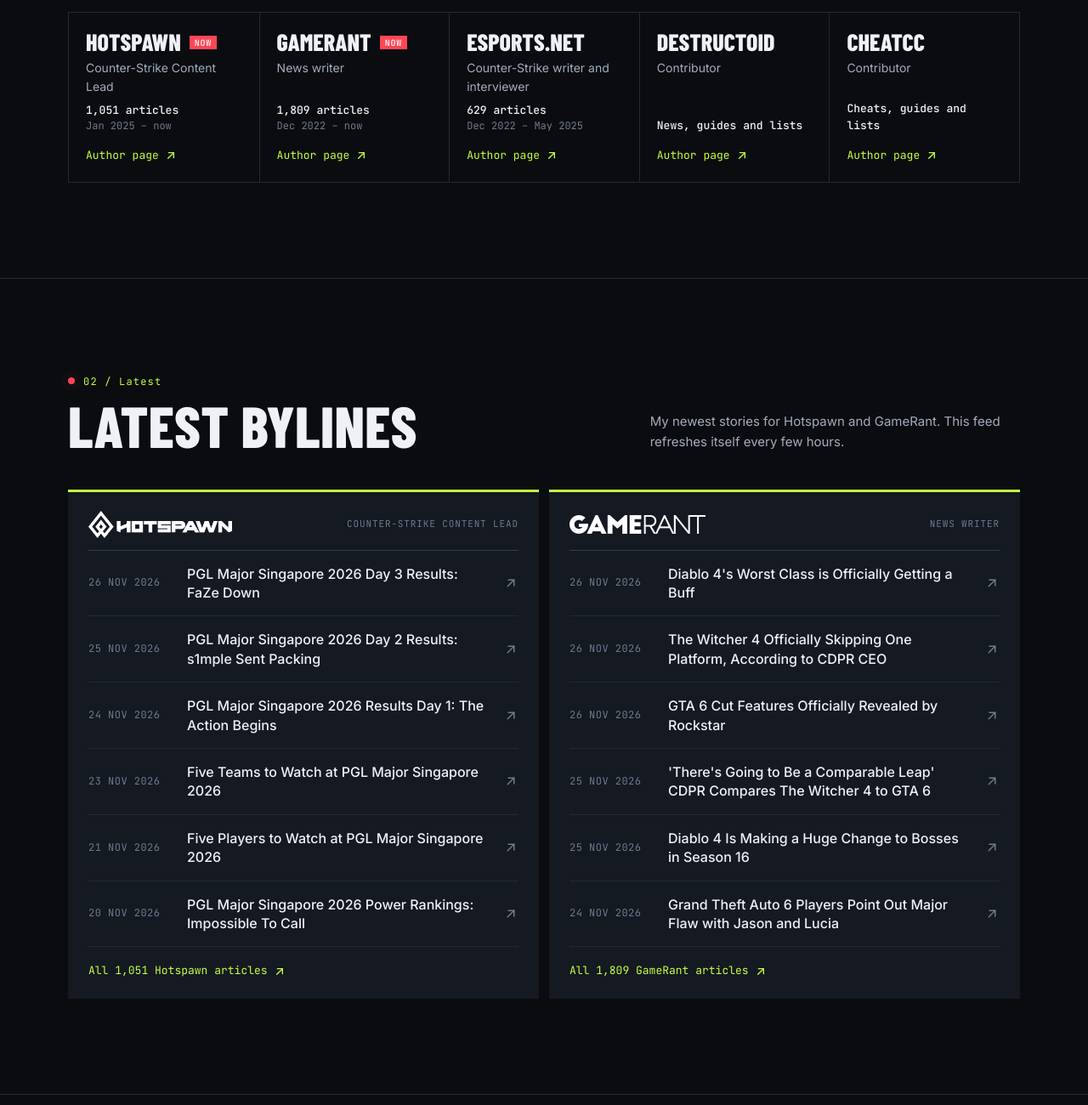
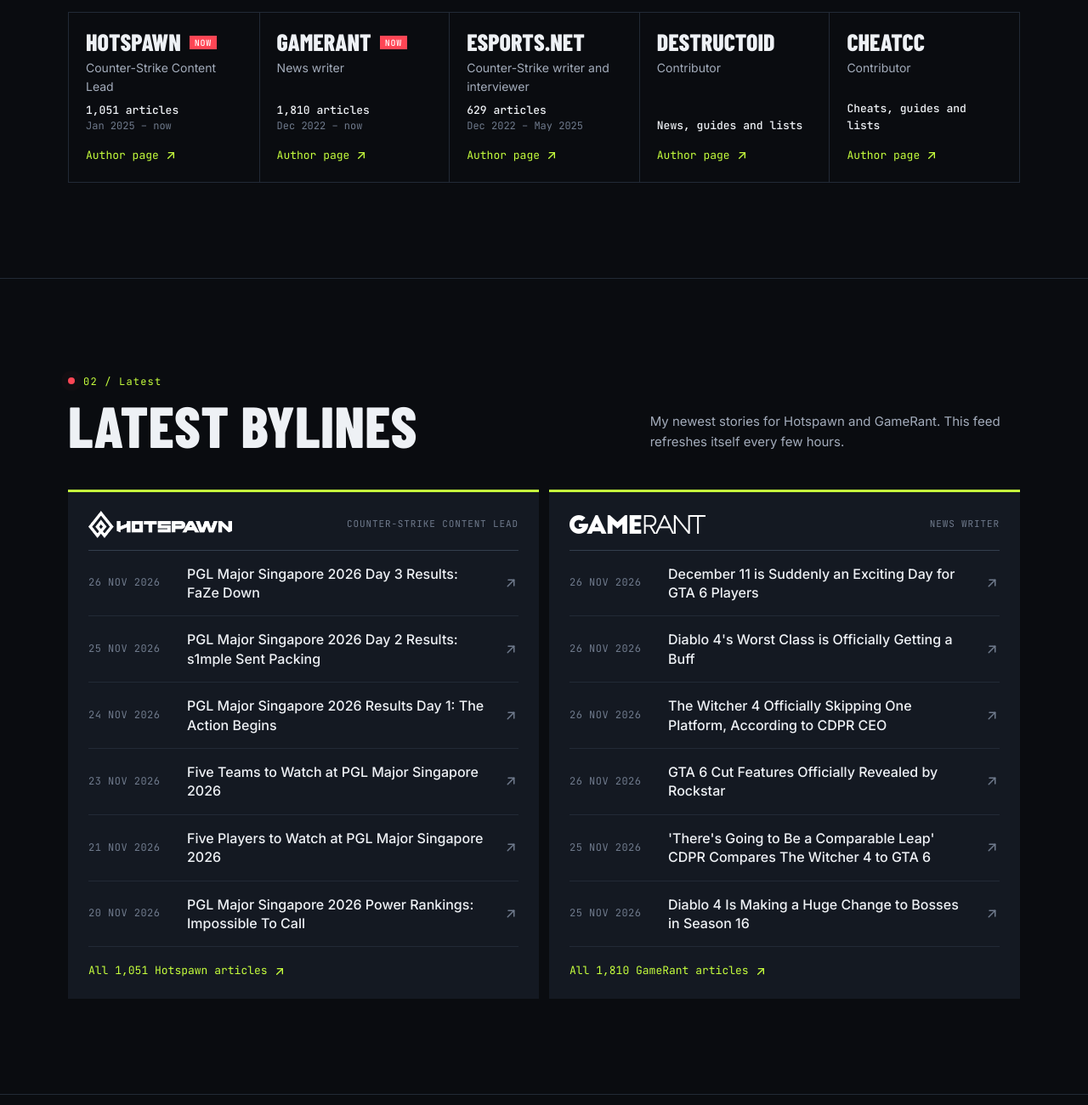
Before and after one commit to danieltmorris97/danielmorriswriting, a plain HTML site: page index.html in a window 1280 px wide. Shown: the part 1360-2660 px from the top of the page at 85% size. Drawn offline with Linux system fonts and the light colour scheme.

Commit message:
Update latest articles

```diff
--- a/index.html
+++ b/index.html
@@ -107,7 +107,7 @@
           <li class="outlet is-current">
             <h3 class="outlet-name">GameRant</h3>
             <p class="outlet-role">News writer</p>
-            <p class="outlet-stat"><b><span data-live="gamerant-count">1,809</span> articles</b>Dec 2022 – now</p>
+            <p class="outlet-stat"><b><span data-live="gamerant-count">1,810</span> articles</b>Dec 2022 – now</p>
             <a class="text-link" href="https://gamerant.com/author/daniel-thomas-morris/" target="_blank" rel="noopener">Author page <svg class="icon" viewBox="0 0 24 24" fill="none" stroke="currentColor" stroke-width="2" stroke-linecap="round" stroke-linejoin="round" aria-hidden="true"><path d="M17 7l-10 10" /><path d="M8 7l9 0l0 9" /></svg><span class="sr-only"> on GameRant (opens in a new tab)</span></a>
           </li>
           <li class="outlet">
@@ -201,6 +201,13 @@
             </div>
             <ul class="latest-list">
               <li>
+                <a class="feed-row" href="https://gamerant.com/gta-6-original-score-release-december-11-2026/" target="_blank" rel="noopener">
+                  <time class="feed-date" datetime="2026-11-26">26 Nov 2026</time>
+                  <span class="feed-title">December 11 is Suddenly an Exciting Day for GTA 6 Players<span class="sr-only"> (opens in a new tab)</span></span>
+                  <svg class="icon" viewBox="0 0 24 24" fill="none" stroke="currentColor" stroke-width="2" stroke-linecap="round" stroke-linejoin="round" aria-hidden="true"><path d="M17 7l-10 10" /><path d="M8 7l9 0l0 9" /></svg>
+                </a>
+              </li>
+              <li>
                 <a class="feed-row" href="https://gamerant.com/diablo-4-season-16-druid-buffs/" target="_blank" rel="noopener">
                   <time class="feed-date" datetime="2026-11-26">26 Nov 2026</time>
                   <span class="feed-title">Diablo 4&#x27;s Worst Class is Officially Getting a Buff<span class="sr-only"> (opens in a new tab)</span></span>
@@ -235,15 +242,8 @@
                   <svg class="icon" viewBox="0 0 24 24" fill="none" stroke="currentColor" stroke-width="2" stroke-linecap="round" stroke-linejoin="round" aria-hidden="true"><path d="M17 7l-10 10" /><path d="M8 7l9 0l0 9" /></svg>
                 </a>
               </li>
-              <li>
-                <a class="feed-row" href="https://gamerant.com/gta-6-jason-lucia-relationship-deterioration-quickly/" target="_blank" rel="noopener">
-                  <time class="feed-date" datetime="2026-11-24">24 Nov 2026</time>
-                  <span class="feed-title">Grand Theft Auto 6 Players Point Out Major Flaw with Jason and Lucia<span class="sr-only"> (opens in a new tab)</span></span>
-                  <svg class="icon" viewBox="0 0 24 24" fill="none" stroke="currentColor" stroke-width="2" stroke-linecap="round" stroke-linejoin="round" aria-hidden="true"><path d="M17 7l-10 10" /><path d="M8 7l9 0l0 9" /></svg>
-                </a>
-              </li>
             </ul>
-            <a class="text-link latest-more" href="https://gamerant.com/author/daniel-thomas-morris/" target="_blank" rel="noopener">All 1,809 GameRant articles <svg class="icon" viewBox="0 0 24 24" fill="none" stroke="currentColor" stroke-width="2" stroke-linecap="round" stroke-linejoin="round" aria-hidden="true"><path d="M17 7l-10 10" /><path d="M8 7l9 0l0 9" /></svg><span class="sr-only"> (opens in a new tab)</span></a>
+            <a class="text-link latest-more" href="https://gamerant.com/author/daniel-thomas-morris/" target="_blank" rel="noopener">All 1,810 GameRant articles <svg class="icon" viewBox="0 0 24 24" fill="none" stroke="currentColor" stroke-width="2" stroke-linecap="round" stroke-linejoin="round" aria-hidden="true"><path d="M17 7l-10 10" /><path d="M8 7l9 0l0 9" /></svg><span class="sr-only"> (opens in a new tab)</span></a>
           </div>
         </div>
         <!-- feed:end -->
```
Also changed, not shown: data/feed.json (+6 -6 lines).
